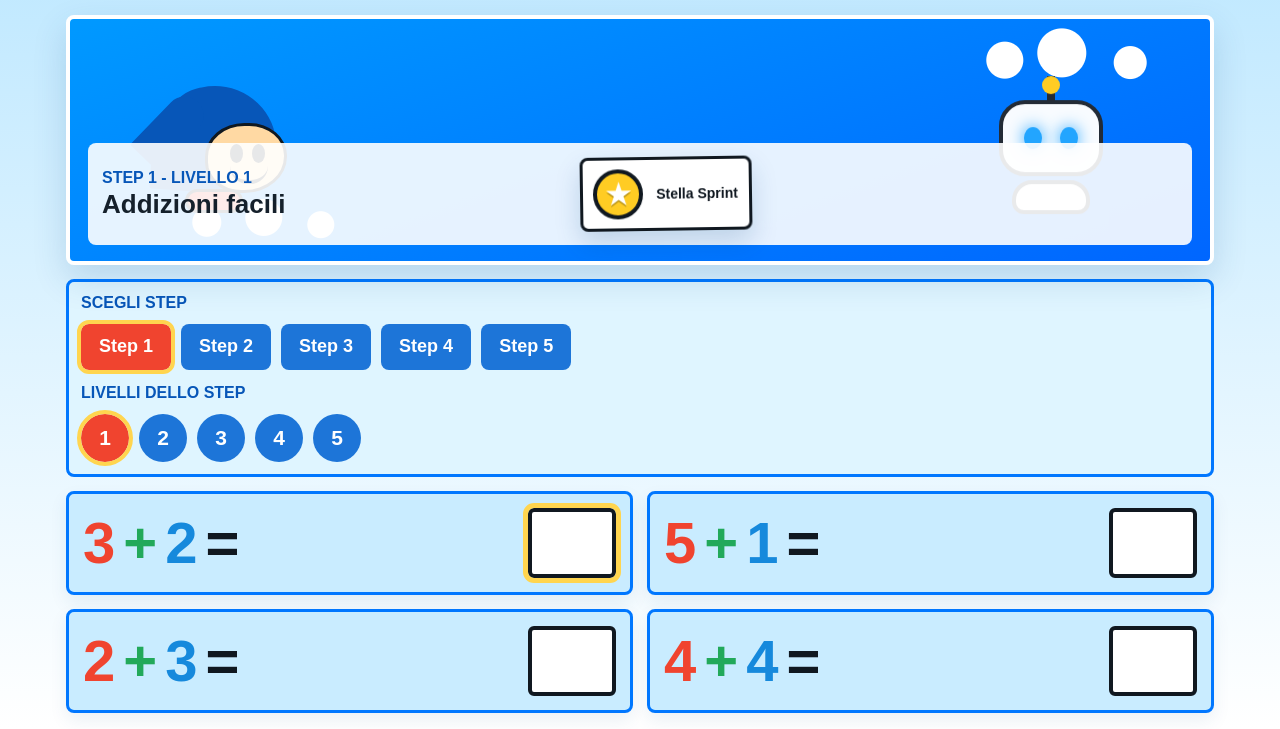
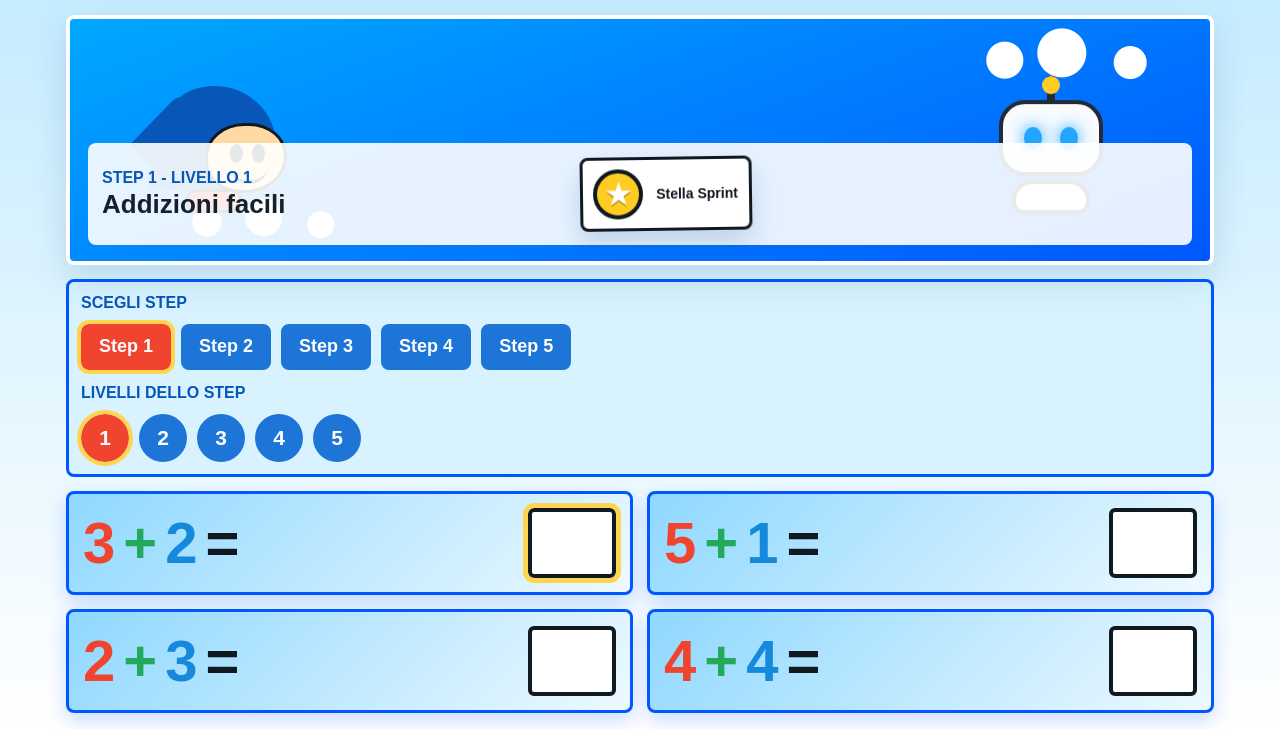
Before and after one commit to ddefilippis1977-dev/math-hero-app, a plain HTML site: page index.html in a window 1280 px wide. Shown: the part 112-841 px from the top of the page. Drawn offline with Linux system fonts and the light colour scheme.

Commit message:
Add files via upload

```diff
--- a/app.js
+++ b/app.js
@@ -80,6 +80,44 @@
   { page: "#ff5c8a", stageA: "#f72585", stageB: "#9d005d", work: "#ffb3ca", panel: "#ffe0eb", border: "#d6336c" },
   { page: "#9775fa", stageA: "#7950f2", stageB: "#4527a0", work: "#d0bfff", panel: "#eee8ff", border: "#6741d9" },
   { page: "#ff7b00", stageA: "#ff5400", stageB: "#9d2500", work: "#ffbd7a", panel: "#ffe3c2", border: "#f76707" },
+];
+
+const strongStepThemes = [
+  [
+    { page: "#bde9ff", stageA: "#00a8ff", stageB: "#0057ff", work: "#8fd8ff", panel: "#d8f3ff", border: "#0057ff" },
+    { page: "#a6ddff", stageA: "#008cff", stageB: "#003cff", work: "#76caff", panel: "#cdeeff", border: "#004cff" },
+    { page: "#90d2ff", stageA: "#0070f0", stageB: "#002fb3", work: "#5dbdff", panel: "#c3e9ff", border: "#003cff" },
+    { page: "#75c4ff", stageA: "#005eff", stageB: "#001f80", work: "#45adff", panel: "#b9e4ff", border: "#002fb3" },
+    { page: "#5ab6ff", stageA: "#004cff", stageB: "#00145c", work: "#2f9cff", panel: "#aee0ff", border: "#001f80" },
+  ],
+  [
+    { page: "#b7ffcf", stageA: "#00d45a", stageB: "#00802b", work: "#8cffad", panel: "#d9ffe5", border: "#008f31" },
+    { page: "#9cffbd", stageA: "#00bd4b", stageB: "#006b24", work: "#6dff95", panel: "#cfffdd", border: "#007a2a" },
+    { page: "#7dffa8", stageA: "#00a83e", stageB: "#005c1d", work: "#55f582", panel: "#c2ffd4", border: "#006b24" },
+    { page: "#60f28f", stageA: "#009432", stageB: "#004d18", work: "#3fe36e", panel: "#b6ffc9", border: "#005c1d" },
+    { page: "#45e278", stageA: "#00802b", stageB: "#003d12", work: "#25d85b", panel: "#aaffbf", border: "#004d18" },
+  ],
+  [
+    { page: "#ffc4c4", stageA: "#ff3b30", stageB: "#b00020", work: "#ff9999", panel: "#ffe0e0", border: "#d00028" },
+    { page: "#ffadad", stageA: "#ff1744", stageB: "#970018", work: "#ff8585", panel: "#ffd6d6", border: "#c00022" },
+    { page: "#ff9696", stageA: "#e6002b", stageB: "#800014", work: "#ff7070", panel: "#ffcccc", border: "#ad001e" },
+    { page: "#ff7f7f", stageA: "#d00024", stageB: "#69000f", work: "#ff5c5c", panel: "#ffc2c2", border: "#970018" },
+    { page: "#ff6666", stageA: "#bd001f", stageB: "#52000b", work: "#ff4747", panel: "#ffb8b8", border: "#800014" },
+  ],
+  [
+    { page: "#dfc2ff", stageA: "#8b3dff", stageB: "#4b008f", work: "#c99cff", panel: "#f0e0ff", border: "#6f1ed6" },
+    { page: "#d4a8ff", stageA: "#7b2cff", stageB: "#3a0070", work: "#bb82ff", panel: "#ead4ff", border: "#5f12c2" },
+    { page: "#c990ff", stageA: "#6a1fe6", stageB: "#2c0057", work: "#ad68ff", panel: "#e4c8ff", border: "#4f0fab" },
+    { page: "#bc78ff", stageA: "#5a16cc", stageB: "#220042", work: "#9d4dff", panel: "#debaff", border: "#3f0b8f" },
+    { page: "#ae60ff", stageA: "#4b0fb3", stageB: "#190030", work: "#8f35ff", panel: "#d7adff", border: "#320873" },
+  ],
+  [
+    { page: "#ffd29c", stageA: "#ff8500", stageB: "#b33b00", work: "#ffb86b", panel: "#ffe6c7", border: "#e8590c" },
+    { page: "#ffc078", stageA: "#ff7300", stageB: "#993000", work: "#ffa94d", panel: "#ffdfb8", border: "#d9480f" },
+    { page: "#ffae52", stageA: "#ff6200", stageB: "#802600", work: "#ff922b", panel: "#ffd8a8", border: "#c43e00" },
+    { page: "#ff9d2e", stageA: "#f05200", stageB: "#661c00", work: "#ff7b00", panel: "#ffd099", border: "#a83200" },
+    { page: "#ff8c00", stageA: "#d94800", stageB: "#4d1300", work: "#ff6b00", panel: "#ffc98a", border: "#8f2a00" },
+  ],
 ];
 
 const LEVELS_PER_STEP = 5;
@@ -259,7 +297,7 @@
 }
 
 function renderTheme(index) {
-  const theme = levelThemes[index % levelThemes.length];
+  const theme = getTheme(index);
   document.documentElement.style.setProperty("--page-bg", theme.page);
   document.documentElement.style.setProperty("--stage-a", theme.stageA);
   document.documentElement.style.setProperty("--stage-b", theme.stageB);
@@ -272,9 +310,16 @@
 }
 
 function applyExerciseTheme(exercise, index) {
-  const theme = levelThemes[index % levelThemes.length];
-  exercise.style.background = theme.work;
+  const theme = getTheme(index);
+  exercise.style.background = `linear-gradient(135deg, ${theme.work} 0%, #ffffff 118%)`;
   exercise.style.borderColor = theme.border;
+  exercise.style.boxShadow = `0 8px 20px ${theme.border}33`;
+}
+
+function getTheme(index) {
+  const stepIndex = Math.floor(index / LEVELS_PER_STEP) % strongStepThemes.length;
+  const levelIndex = index % LEVELS_PER_STEP;
+  return strongStepThemes[stepIndex][levelIndex];
 }
 
 function renderCharacter(index) {
--- a/index.html
+++ b/index.html
@@ -4,7 +4,7 @@
     <meta charset="utf-8" />
     <meta name="viewport" content="width=device-width, initial-scale=1" />
     <title>Math Hero - esercizi interattivi</title>
-    <link rel="stylesheet" href="./styles.css?v=colori-forti-1" />
+    <link rel="stylesheet" href="./styles.css?v=colori-step-forti-2" />
   </head>
   <body>
     <main class="app">
@@ -104,6 +104,6 @@
       </div>
     </div>
 
-    <script src="./app.js?v=colori-forti-1"></script>
+    <script src="./app.js?v=colori-step-forti-2"></script>
   </body>
 </html>
```
